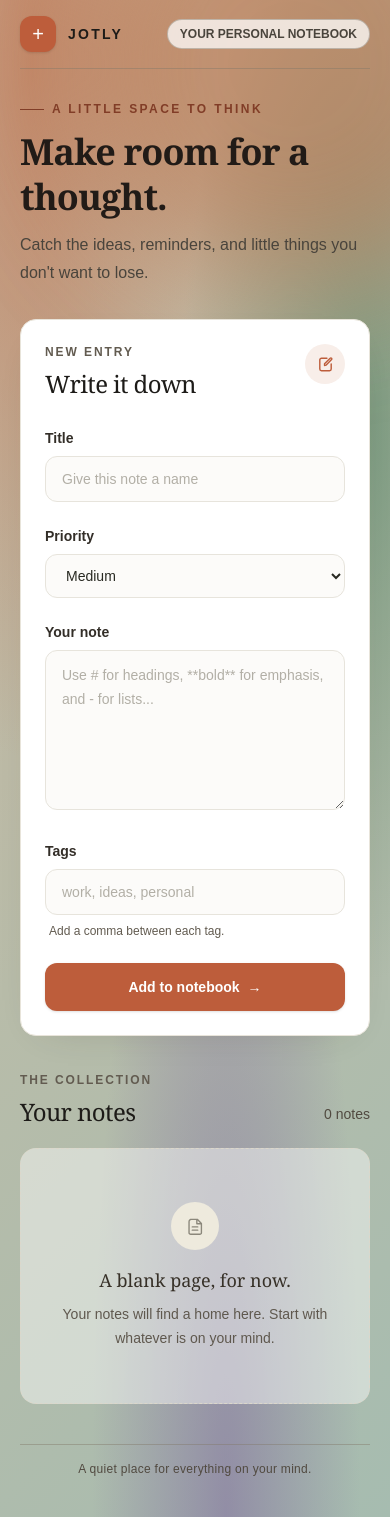
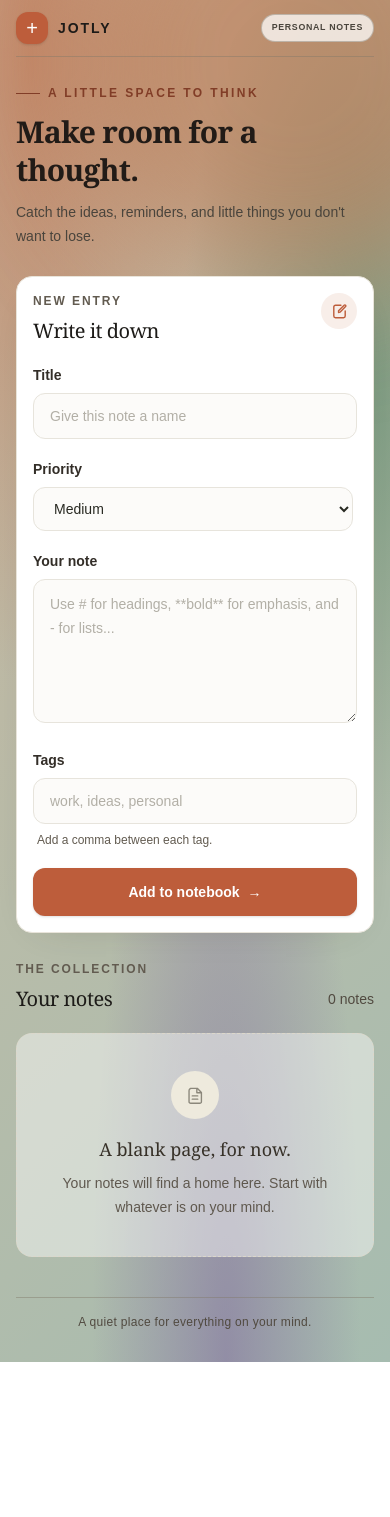
Before and after one commit to tosvn/Notes-App, a Next.js app in the folder notes/: page / in a window 390 px wide. After the commit the page ends 1362 px from the top, so only its background shows below. Built offline with nearby package versions, Linux system fonts and the light colour scheme.

Commit message:
worked on the responsiveness

```diff
--- a/notes/app/page.tsx
+++ b/notes/app/page.tsx
@@ -231,47 +231,48 @@ export default function Home() {
         aria-hidden="true"
         className="pointer-events-none absolute -right-32 -top-40 -z-10 h-[28rem] w-[28rem] rounded-full bg-[#bd7952]/60 blur-3xl"
       />
-      <div className="mx-auto w-full max-w-6xl px-5 pb-10 sm:px-8 lg:px-12 lg:pb-6">
-        <header className="flex items-center justify-between border-b border-[#817968]/45 py-4 lg:py-3">
-          <a aria-label="Notes home" className="flex items-center gap-3" href="#">
-            <span className="flex h-9 w-9 items-center justify-center rounded-xl bg-[#bd5d3b] text-xl font-light text-white shadow-sm">
+      <div className="mx-auto w-full max-w-6xl px-4 pb-8 sm:px-8 sm:pb-10 lg:px-12 lg:pb-6">
+        <header className="flex items-center justify-between gap-3 border-b border-[#817968]/45 py-3 sm:py-4 lg:py-3">
+          <a aria-label="Notes home" className="flex shrink-0 items-center gap-2.5 sm:gap-3" href="#">
+            <span className="flex h-8 w-8 items-center justify-center rounded-xl bg-[#bd5d3b] text-xl font-light text-white shadow-sm sm:h-9 sm:w-9">
               +
             </span>
-            <span className="text-sm font-semibold tracking-[0.16em]">
+            <span className="text-sm font-bold tracking-[0.14em] sm:tracking-[0.16em]">
               JOTLY
             </span>
           </a>
-          <span className="rounded-full border border-[#817968]/45 bg-white/75 px-3 py-1.5 text-xs font-semibold text-[#49443c]">
-            YOUR PERSONAL NOTEBOOK
+          <span className="rounded-full border border-[#817968]/45 bg-white/75 px-2.5 py-1.5 text-[0.55rem] font-bold tracking-[0.08em] text-[#49443c] sm:px-3 sm:text-xs sm:tracking-normal">
+            <span className="sm:hidden">PERSONAL NOTES</span>
+            <span className="hidden sm:inline">YOUR PERSONAL NOTEBOOK</span>
           </span>
         </header>
 
-        <section className="py-8 sm:py-12 lg:py-5">
+        <section className="py-7 sm:py-12 lg:py-5">
           <p className="mb-3 flex items-center gap-2 text-xs font-bold uppercase tracking-[0.2em] text-[#813d27] lg:mb-2">
             <span className="h-px w-6 bg-[#813d27]" />
             A little space to think
           </p>
-          <h1 className="max-w-2xl font-serif text-4xl font-semibold leading-tight tracking-tight text-[#211b17] sm:text-5xl">
+          <h1 className="max-w-2xl font-serif text-3xl font-semibold leading-tight tracking-tight text-[#211b17] sm:text-5xl">
             Make room for a thought.
           </h1>
-          <p className="mt-3 max-w-md text-base leading-7 text-[#49443c] lg:mt-2">
+          <p className="mt-3 max-w-md text-sm leading-6 text-[#49443c] sm:text-base sm:leading-7 lg:mt-2">
             Catch the ideas, reminders, and little things you don&apos;t want to
             lose.
           </p>
         </section>
 
-        <div className="grid items-start gap-8 lg:grid-cols-[minmax(0,0.85fr)_minmax(0,1.15fr)] lg:gap-8">
+        <div className="grid items-start gap-6 sm:gap-8 lg:grid-cols-[minmax(0,0.85fr)_minmax(0,1.15fr)] lg:gap-8">
           <section
             aria-labelledby="write-heading"
-            className="rounded-2xl border border-[#e8e4da] bg-white p-6 shadow-[0_12px_40px_-28px_rgba(55,45,30,0.3)] sm:p-8 lg:p-6"
+            className="rounded-2xl border border-[#e8e4da] bg-white p-4 shadow-[0_12px_40px_-28px_rgba(55,45,30,0.3)] sm:p-8 lg:p-6"
           >
-            <div className="mb-7 flex items-start justify-between gap-4 lg:mb-4">
+            <div className="mb-5 flex items-start justify-between gap-3 sm:mb-7 lg:mb-4">
               <div>
                 <p className="mb-2 text-xs font-bold uppercase tracking-[0.16em] text-[#625b50]">
                   New entry
                 </p>
                 <h2
-                  className="font-serif text-2xl tracking-tight"
+                  className="font-serif text-xl tracking-tight sm:text-2xl"
                   id="write-heading"
                 >
                   Write it down
@@ -279,7 +280,7 @@ export default function Home() {
               </div>
               <span
                 aria-hidden="true"
-                className="flex h-10 w-10 items-center justify-center rounded-full bg-[#f8eee9] text-[#bd5d3b]"
+                className="flex h-9 w-9 items-center justify-center rounded-full bg-[#f8eee9] text-[#bd5d3b] sm:h-10 sm:w-10"
               >
                 <svg
                   fill="none"
@@ -298,7 +299,7 @@ export default function Home() {
               </span>
             </div>
 
-            <form className="space-y-6" onSubmit={handleSubmit}>
+            <form className="space-y-5 sm:space-y-6" onSubmit={handleSubmit}>
               <div className="space-y-2">
                 <label
                   className="block text-sm font-semibold text-[#332e28]"
@@ -342,7 +343,7 @@ export default function Home() {
                   Your note
                 </label>
                 <textarea
-                  className="min-h-40 w-full resize-y rounded-xl border border-[#e7e4dc] bg-[#fcfbf9] px-4 py-3 text-sm leading-6 text-[#282922] outline-none transition placeholder:text-[#b2afa6] focus:border-[#bd5d3b] focus:bg-white focus:ring-4 focus:ring-[#bd5d3b]/10"
+                  className="min-h-36 w-full resize-y rounded-xl border border-[#e7e4dc] bg-[#fcfbf9] px-4 py-3 text-sm leading-6 text-[#282922] outline-none transition placeholder:text-[#b2afa6] focus:border-[#bd5d3b] focus:bg-white focus:ring-4 focus:ring-[#bd5d3b]/10 sm:min-h-40"
                   id="body"
                   name="body"
                   placeholder="Use # for headings, **bold** for emphasis, and - for lists..."
@@ -394,13 +395,13 @@ export default function Home() {
             </form>
           </section>
 
-          <section aria-labelledby="notes-heading" className="pt-1">
+          <section aria-labelledby="notes-heading" className="min-w-0 pt-1">
             <div className="mb-5 flex items-end justify-between gap-4">
               <div>
                 <p className="mb-2 text-xs font-bold uppercase tracking-[0.16em] text-[#625b50]">
                   The collection
                 </p>
-                <h2 className="font-serif text-2xl tracking-tight" id="notes-heading">
+                <h2 className="font-serif text-xl tracking-tight sm:text-2xl" id="notes-heading">
                   Your notes
                 </h2>
               </div>
@@ -448,7 +449,7 @@ export default function Home() {
                     />
                   </svg>
                   <input
-                    className="w-full rounded-xl border border-[#817968]/40 bg-white/75 py-3 pl-10 pr-4 text-sm text-[#282922] outline-none transition placeholder:text-[#777367] focus:border-[#813d27] focus:bg-white focus:ring-4 focus:ring-[#813d27]/10"
+                    className="w-full rounded-xl border border-[#817968]/40 bg-white/75 py-3 pl-10 pr-4 text-base text-[#282922] outline-none transition placeholder:text-[#777367] focus:border-[#813d27] focus:bg-white focus:ring-4 focus:ring-[#813d27]/10 sm:text-sm"
                     onChange={(event) => setSearchQuery(event.target.value)}
                     placeholder="Search titles and notes..."
                     type="search"
@@ -462,7 +463,7 @@ export default function Home() {
                 >
                   <button
                     aria-pressed={activeTag === null}
-                    className={`rounded-full border px-3 py-1.5 text-xs font-semibold transition ${
+                    className={`rounded-full border px-3 py-2 text-xs font-semibold transition sm:py-1.5 ${
                       activeTag === null
                         ? "border-[#813d27] bg-[#813d27] text-white"
                         : "border-[#817968]/40 bg-white/70 text-[#49443c] hover:bg-white"
@@ -475,7 +476,7 @@ export default function Home() {
                   {availableTags.map((tag) => (
                     <button
                       aria-pressed={activeTag === tag}
-                      className={`rounded-full border px-3 py-1.5 text-xs font-semibold transition ${
+                      className={`rounded-full border px-3 py-2 text-xs font-semibold transition sm:py-1.5 ${
                         activeTag === tag
                           ? "border-[#813d27] bg-[#f7dfd4] text-[#783b28]"
                           : "border-[#817968]/40 bg-white/70 text-[#49443c] hover:bg-white"
@@ -492,7 +493,7 @@ export default function Home() {
             )}
 
             {notes.length === 0 ? (
-              <div className="flex min-h-64 flex-col items-center justify-center rounded-2xl border border-dashed border-[#dcd7ca] bg-white/45 px-6 py-10 text-center">
+              <div className="flex min-h-56 flex-col items-center justify-center rounded-2xl border border-dashed border-[#dcd7ca] bg-white/45 px-4 py-8 text-center sm:min-h-64 sm:px-6 sm:py-10">
                 <span
                   aria-hidden="true"
                   className="mb-4 flex h-12 w-12 items-center justify-center rounded-full bg-[#eeeadd] text-[#8b877b]"
@@ -544,27 +545,27 @@ export default function Home() {
               <ul className="space-y-4">
                 {visibleNotes.map(({ note, index }) => (
                   <li
-                    className={`rounded-2xl border border-l-4 p-5 shadow-[0_8px_30px_-24px_rgba(55,45,30,0.3)] transition hover:-translate-y-0.5 hover:shadow-[0_14px_36px_-24px_rgba(55,45,30,0.35)] sm:p-6 ${noteColors[index % noteColors.length].card}`}
+                    className={`min-w-0 rounded-2xl border border-l-4 p-4 shadow-[0_8px_30px_-24px_rgba(55,45,30,0.3)] transition hover:-translate-y-0.5 hover:shadow-[0_14px_36px_-24px_rgba(55,45,30,0.35)] sm:p-6 ${noteColors[index % noteColors.length].card}`}
                     key={`${note.title}-${index}`}
                   >
-                    <div className="mb-3 flex items-start justify-between gap-4">
-                      <div className="flex items-start gap-3">
+                    <div className="mb-3 flex items-start justify-between gap-2 sm:gap-4">
+                      <div className="flex min-w-0 items-start gap-2.5 sm:gap-3">
                         <span
                           className={`mt-2 h-2.5 w-2.5 shrink-0 rounded-full ${noteColors[index % noteColors.length].accent}`}
                         />
-                        <h3 className="font-serif text-xl font-semibold leading-snug text-[#201d19]">
+                        <h3 className="min-w-0 break-words font-serif text-lg font-semibold leading-snug text-[#201d19] sm:text-xl">
                           {note.title}
                         </h3>
                       </div>
                       <div className="flex shrink-0 items-center gap-2">
                         <span
-                          className={`rounded-full px-3 py-1 text-[0.65rem] font-bold uppercase tracking-wider ${priorityStyles[note.priority]}`}
+                          className={`rounded-full px-2 py-1 text-[0.6rem] font-bold uppercase tracking-wider sm:px-3 sm:text-[0.65rem] ${priorityStyles[note.priority]}`}
                         >
                           {note.priority}
                         </span>
                         <button
                           aria-label={`Delete note: ${note.title}`}
-                          className="flex h-8 w-8 items-center justify-center rounded-full text-[#625b50] transition hover:bg-white/70 hover:text-[#9b382c] focus-visible:outline-2 focus-visible:outline-offset-2 focus-visible:outline-[#813d27]"
+                          className="flex h-9 w-9 items-center justify-center rounded-full text-[#625b50] transition hover:bg-white/70 hover:text-[#9b382c] focus-visible:outline-2 focus-visible:outline-offset-2 focus-visible:outline-[#813d27]"
                           onClick={() => handleDeleteNote(index)}
                           title="Delete note"
                           type="button"
@@ -587,7 +588,7 @@ export default function Home() {
                         </button>
                       </div>
                     </div>
-                    <div className="space-y-3 pl-5 text-sm leading-7 text-[#48483f]">
+                    <div className="min-w-0 space-y-3 pl-4 text-sm leading-7 text-[#48483f] sm:pl-5">
                       <ReactMarkdown
                         components={{
                           h1: ({ children }) => (
@@ -635,7 +636,7 @@ export default function Home() {
                     {note.tags.length > 0 && (
                       <ul
                         aria-label="Tags"
-                        className="mt-5 flex flex-wrap gap-2 pl-5"
+                        className="mt-5 flex flex-wrap gap-2 pl-4 sm:pl-5"
                       >
                         {note.tags.map((tag) => (
                           <li
@@ -644,7 +645,7 @@ export default function Home() {
                             <button
                               aria-label={`Show notes tagged ${tag}`}
                               aria-pressed={activeTag === tag}
-                              className={`cursor-pointer rounded-full px-3 py-1 text-xs font-semibold transition hover:ring-2 hover:ring-[#813d27]/30 ${noteColors[index % noteColors.length].tag}`}
+                              className={`cursor-pointer rounded-full px-3 py-2 text-xs font-semibold transition hover:ring-2 hover:ring-[#813d27]/30 sm:py-1 ${noteColors[index % noteColors.length].tag}`}
                               onClick={() => setActiveTag(tag)}
                               type="button"
                             >
```
